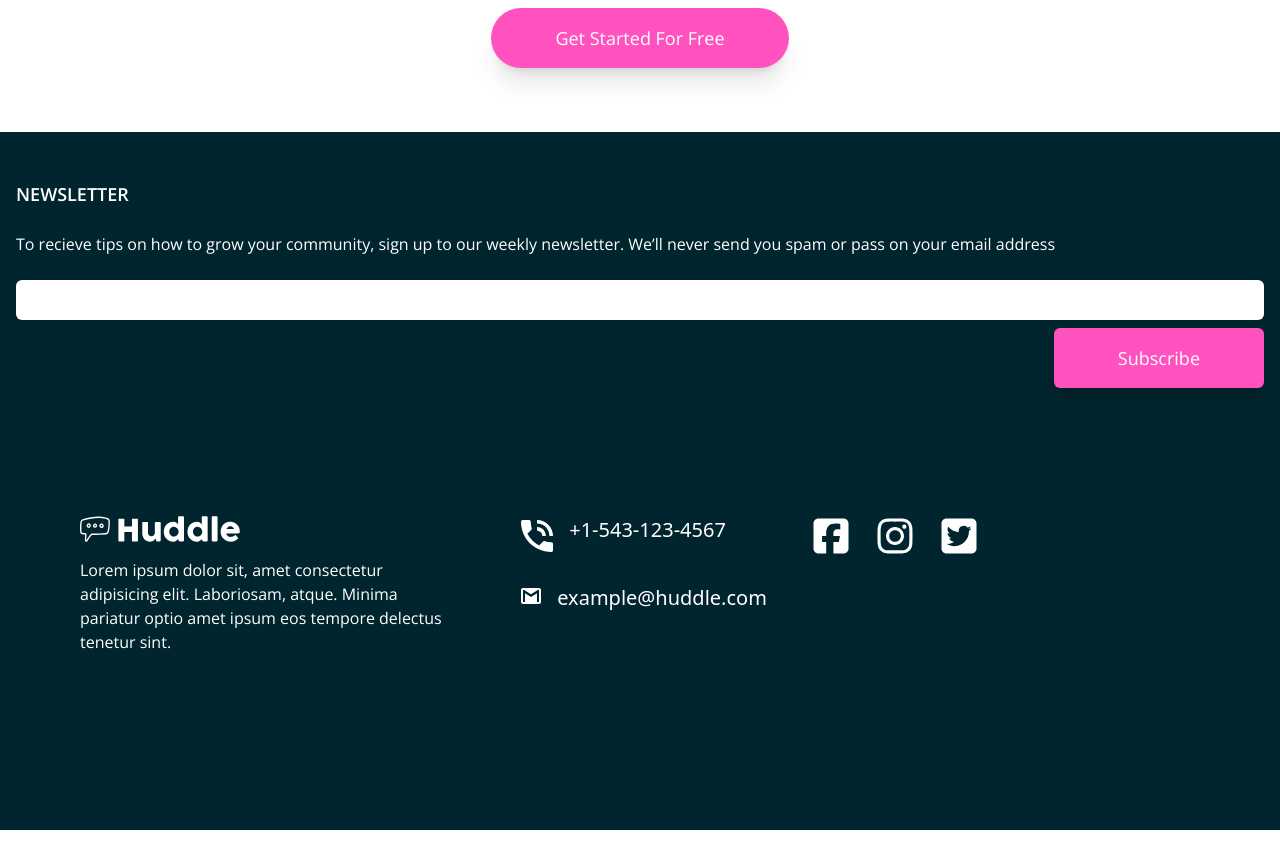
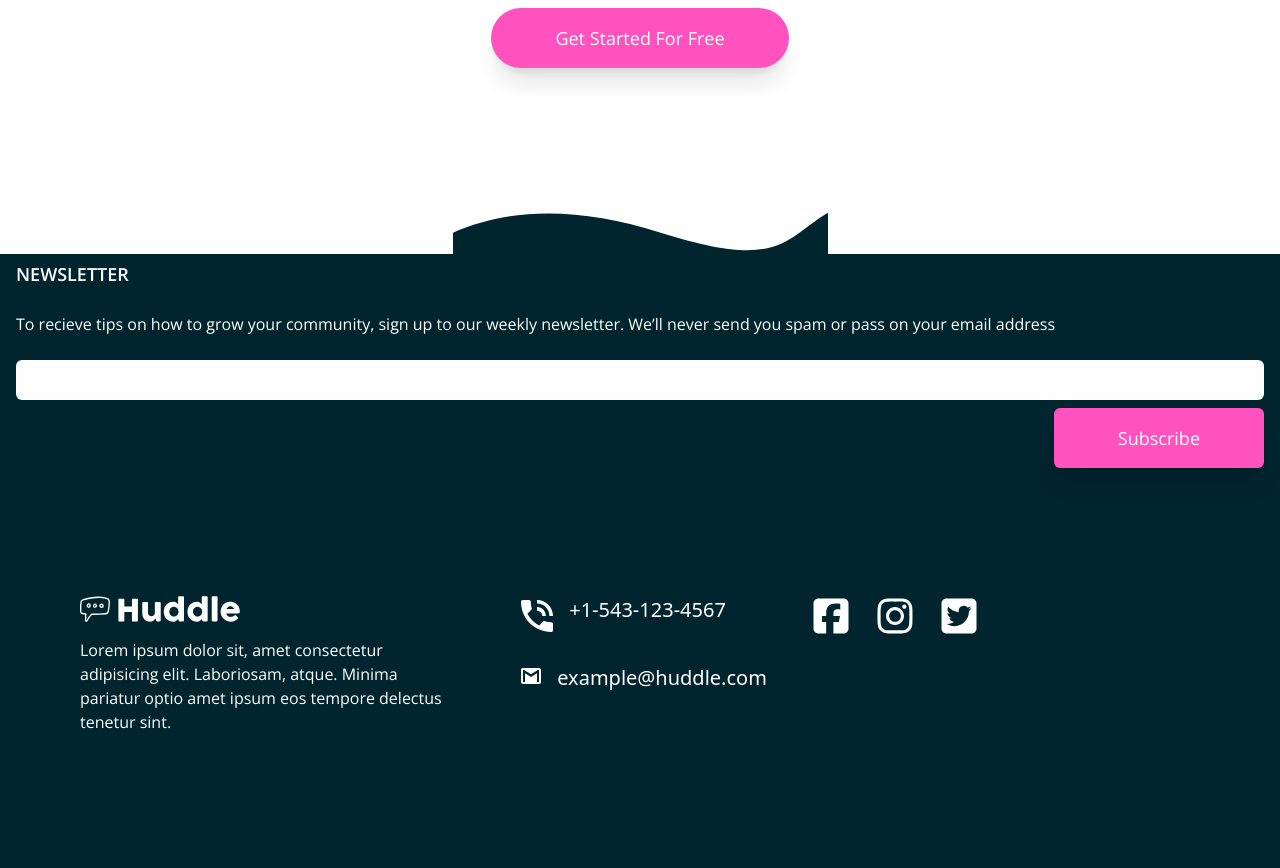
Before and after one commit to AslamtoIbrahim/huddle-landing-page-with-curved-sections-master, a Next.js app: page / in a window 1280 px wide. Shown: the part 4160-5028 px from the top of the page. Before the commit the page ends 4990 px from the top, so only its background shows below. Built offline with nearby package versions, Linux system fonts and the light colour scheme.

Commit message:
Improved borders paddings and background for Footer and Main components

```diff
--- a/src/app/Footer/Connection.tsx
+++ b/src/app/Footer/Connection.tsx
@@ -6,7 +6,7 @@ import Social from "./Social";
 const Connection = () => {
   return (
     <div
-      className="bg-very-dark-cyan text-white pt-24 pb-12 px-4 flex flex-col gap-8 lg:px-12 xl:px-16
+      className="text-white pt-24 pb-12 px-4 flex flex-col gap-8 lg:px-12 xl:px-16
     lg:flex-row lg:gap-16 lg:items-start xl:py-32 "
     >
       <section className="flex flex-col gap-4">
--- a/src/app/Footer/Footer.tsx
+++ b/src/app/Footer/Footer.tsx
@@ -4,7 +4,7 @@ import Connection from './Connection'
 
 const Footer = () => {
   return (
-    <div className='bg-very-dark-cyan px-4 py-12'>
+    <div className='foot px-4 py-12'>
       <News />
       <Connection />
     </div>
--- a/src/app/Main/ReadyCard.tsx
+++ b/src/app/Main/ReadyCard.tsx
@@ -4,7 +4,7 @@ import StartButton from "./StartButton";
 const ReadyCard = () => {
   return (
     <div
-      className="flex flex-col gap-4 items-center text-center px-4 md:mx-8 lg:mx-32 xl:mx-48 py-8 lg:py-12 xl:py-16
+      className="flex flex-col gap-4 items-center text-center mb-20 px-4 md:mx-8 lg:mx-32 xl:mx-48 py-8 lg:py-12 xl:py-16
            bg-white  lg:gap-8 xl:gap-16 "
     >
       <h2 className="text-very-dark-cyan text-xl font-bold lg:text-2xl xl:text-4xl">
--- a/src/app/globals.css
+++ b/src/app/globals.css
@@ -50,6 +50,12 @@
   background-repeat: no-repeat;
   background-position: top center, bottom center, center center;
 }
+.foot {
+  background:
+    url('../../public/source/images/bg-footer-top-mobile.svg') top center no-repeat,
+    linear-gradient(to top, hsl(192, 100%, 9%) 94%, transparent 20%);
+
+}
 
 .icon {
   @apply w-7 h-7 lg:w-8 lg:h-8 xl:w-10 xl:h-10  hover:text-pink hover:border-pink cursor-pointer
```
